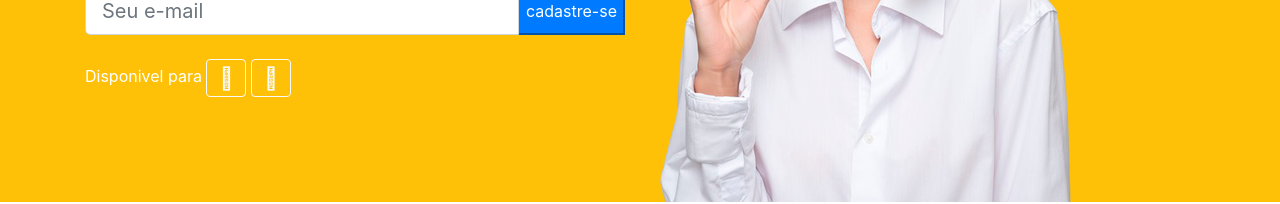
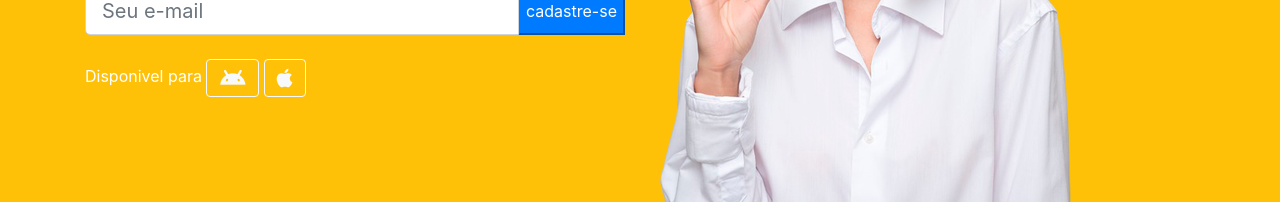
Before and after one commit to Gabriel9705/Gabriel9705.github.io, a plain HTML site: page index.html in a window 1280 px wide. Shown: the part 379-583 px from the top of the page. Drawn offline with nearby package versions, Linux system fonts and the light colour scheme.

Commit message:
Update index.html

```diff
--- a/index.html
+++ b/index.html
@@ -9,7 +9,7 @@
     <link rel="stylesheet" href="css/bootstrap.min.css">
 
     <!-- font Awesome --->
-     <link rel="stylesheet" href="fontawesome/css/fontawesome.min.css">
+     <link rel="stylesheet" href="fontawesome/css/all.css">
 
      <!--Eslito customizado-->
 
```
